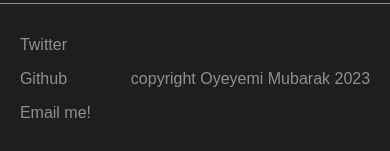
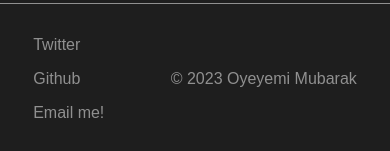
Before and after one commit to Barry-san/intersetAPI, a plain HTML site: page index.html in a window 390 px wide. Shown: the part 3676-3827 px from the top of the page. Drawn offline with Linux system fonts and the light colour scheme.

Commit message:
updated footer and fixed hamburger

```diff
--- a/index.html
+++ b/index.html
@@ -128,7 +128,7 @@
             <a href="github.com/barry-san">Github</a>
             <a href="mailto:oyeyemimubarak6@gmail.com" title="let us work on something together ;)">Email me! </a>
         </div>
-        <div class="copyright">copyright Oyeyemi Mubarak 2023</div>
+        <div class="copyright">&copy; 2023 Oyeyemi Mubarak</div>
     </footer>
 </body>
 
--- a/style.css
+++ b/style.css
@@ -180,7 +180,6 @@ footer {
     top: 45px;
     right: 0;
     width: min(50%, 200px);
-    /* z-index: -10; */
     justify-content: center;
     gap: 1rem;
     background-color: rgb(30, 30, 30, 0.9);
```
